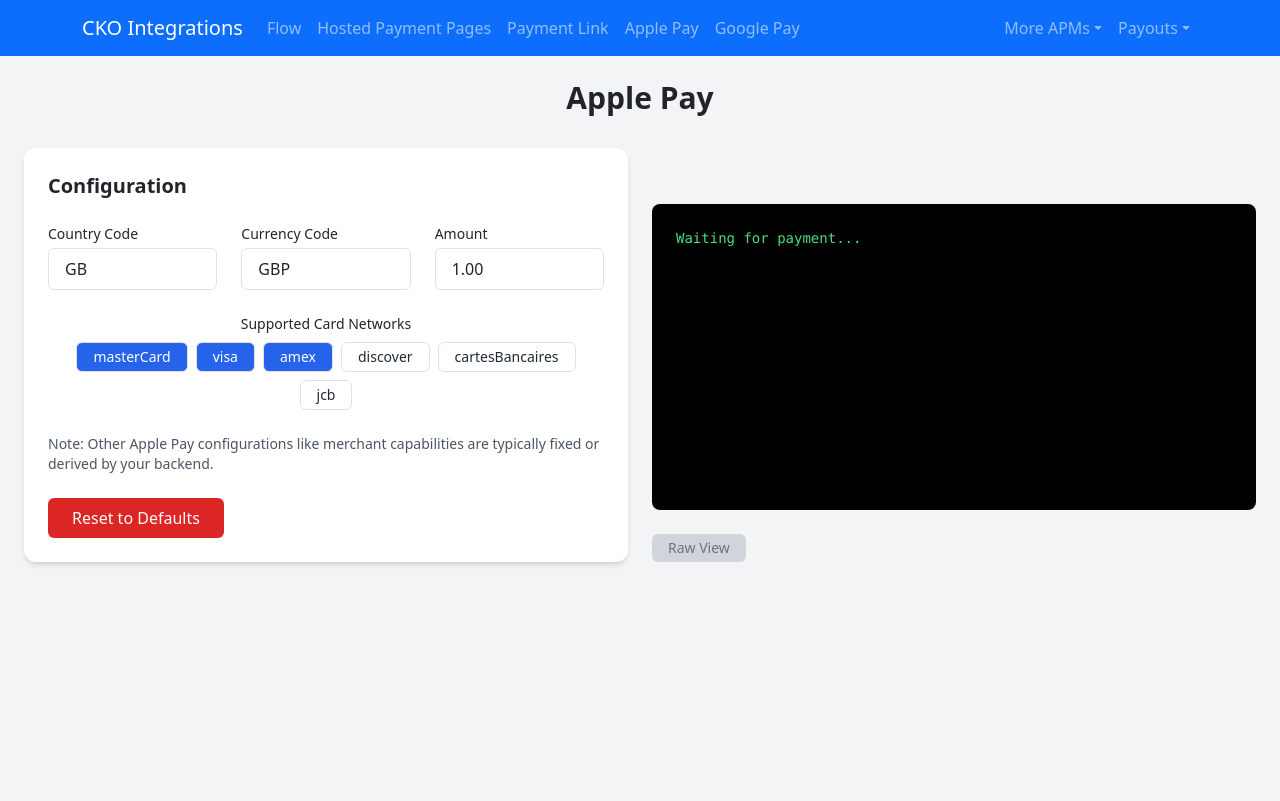
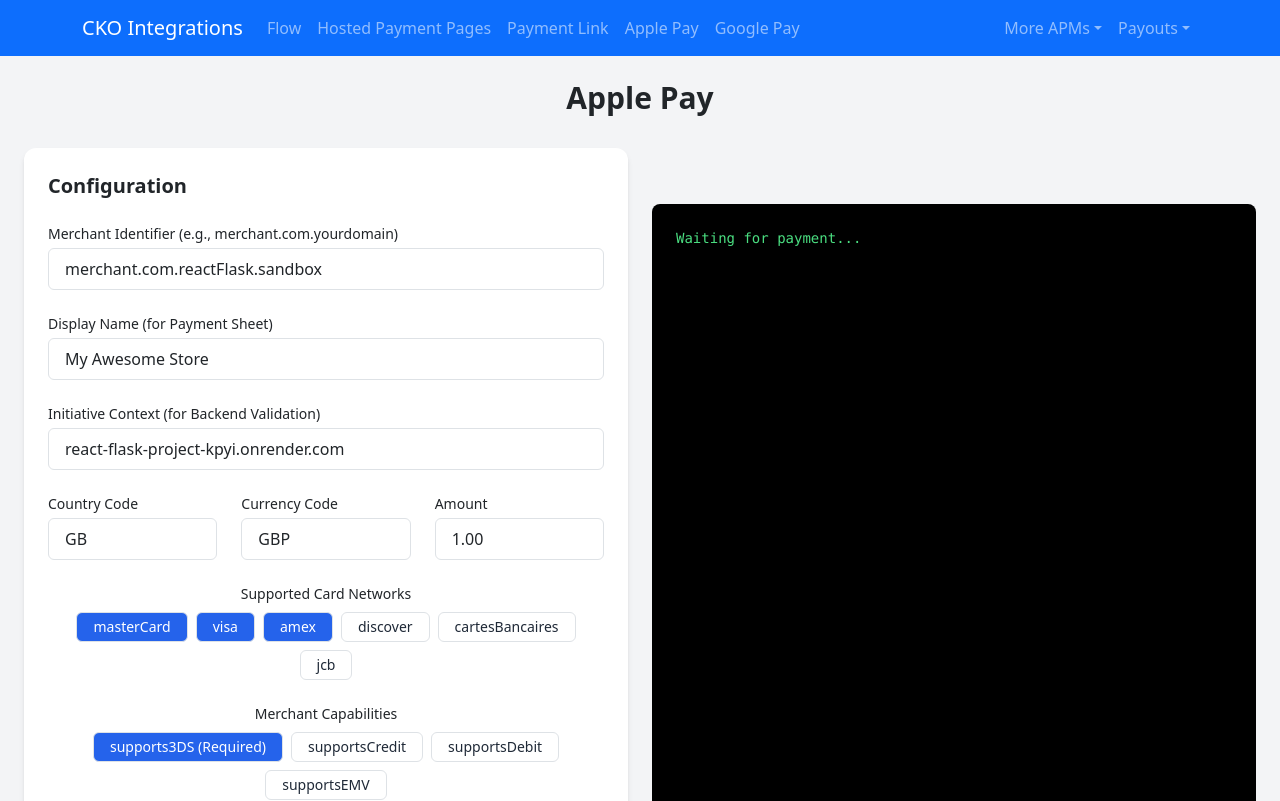
Before and after one commit to Mark-Reilly-Checkout/React-Flask-Project, a React (Create React App) app in the folder frontend/: page /applePay in a window 1280 px wide. Shown: the top 801 px of the page. Built offline with nearby package versions, Linux system fonts and the light colour scheme.

Commit message:
Adding merchantIdentifier,displayName, initiativeContext to the config panel

```diff
--- a/frontend/src/components/ApplePay.js
+++ b/frontend/src/components/ApplePay.js
@@ -1,28 +1,36 @@
 /* global ApplePaySession */
 import React, { useEffect, useRef, useState } from 'react';
 import axios from 'axios';
+import { toast } from 'react-toastify'; // Ensure toast is imported if you haven't already
 
+// Default configuration for Apple Pay
 const defaultConfig = {
     amount: '1.00',
     currencyCode: 'GBP',
     countryCode: 'GB',
-    supportedNetworks: ['masterCard', 'visa', 'amex'], // Default networks for Apple Pay
+    supportedNetworks: ['masterCard', 'visa', 'amex'], // Default selected networks
+    merchantCapabilities: ['supports3DS'],
+    initiativeContext: 'react-flask-project-kpyi.onrender.com',
+    merchantIdentifier: 'merchant.com.reactFlask.sandbox',
+    displayName: 'My Awesome Store', // Display name for the payment sheet
 };
 
-const allNetworks = ['masterCard', 'visa', 'amex', 'discover', 'cartesBancaires', 'jcb']; // All possible networks
+// All possible networks for selection
+const allNetworks = ['masterCard', 'visa', 'amex', 'discover', 'cartesBancaires', 'jcb'];
+
+// All optional merchant capabilities for selection
+const allOptionalMerchantCapabilities = ['supportsCredit', 'supportsDebit', 'supportsEMV'];
 
 const ApplePay = () => {
   const containerRef = useRef(null);
   const API_BASE_URL = process.env.REACT_APP_BACKEND_URL || "";
 
-  // Use defaultConfig for initial state
   const [config, setConfig] = useState(defaultConfig);
-
   const [paymentToken, setPaymentToken] = useState(null);
   const [paymentSuccess, setPaymentSuccess] = useState(false);
   const [viewRaw, setViewRaw] = useState(false);
 
-  // --- NEW: Load config from localStorage on mount ---
+  // Load config from localStorage on mount
   useEffect(() => {
     const savedConfig = localStorage.getItem('applePayConfig');
     if (savedConfig) {
@@ -30,12 +38,12 @@ const ApplePay = () => {
     }
   }, []);
 
-  // --- NEW: Save config to localStorage on change ---
+  // Save config to localStorage on change
   useEffect(() => {
     localStorage.setItem('applePayConfig', JSON.stringify(config));
   }, [config]);
 
-  // Update the useEffect dependencies to use config properties
+  // Effect to create/re-create the Apple Pay button when config changes
   useEffect(() => {
     // Remove any existing button to avoid duplicates
     const existingButton = document.querySelector('apple-pay-button');
@@ -45,7 +53,7 @@ const ApplePay = () => {
     const applePayButton = document.createElement('apple-pay-button');
     applePayButton.setAttribute('buttonstyle', 'black');
     applePayButton.setAttribute('type', 'plain');
-    applePayButton.setAttribute('locale', 'en-GB'); // Or dynamically set based on config.countryCode
+    applePayButton.setAttribute('locale', 'en-GB'); // Consider making this dynamic based on config.countryCode
     containerRef.current?.appendChild(applePayButton);
 
     // Add click listener
@@ -54,9 +62,10 @@ const ApplePay = () => {
     return () => {
       applePayButton.removeEventListener('click', handleApplePay);
     };
-  }, [config.amount, config.currencyCode, config.countryCode, config.supportedNetworks]); // Dependencies changed to config properties
+  }, [config]); // Re-run effect whenever any part of the config object changes
 
 
+  // Function to toggle selected card networks
   const toggleNetwork = (network) => {
     setConfig((prev) => ({
       ...prev,
@@ -66,73 +75,95 @@ const ApplePay = () => {
     }));
   };
 
-  // --- NEW: Reset function ---
+  // Function to toggle optional merchant capabilities
+  const toggleMerchantCapability = (capability) => {
+      setConfig((prev) => ({
+          ...prev,
+          merchantCapabilities: prev.merchantCapabilities.includes(capability)
+              ? prev.merchantCapabilities.filter((c) => c !== capability)
+              : [...prev.merchantCapabilities, capability],
+      }));
+  };
+
+  // Reset function to revert to defaultConfig
   const handleReset = () => {
     setConfig(defaultConfig);
     localStorage.removeItem('applePayConfig');
     setPaymentToken(null);
-    setPaymentSuccess(false); // Reset success state too
+    setPaymentSuccess(false);
   };
 
 
   const handleApplePay = async () => {
     if (!window.ApplePaySession || !ApplePaySession.canMakePayments()) {
-      alert("Apple Pay is not available on this device/browser.");
+      // Replaced alert with toast for better UI
+      toast.error("Apple Pay is not available on this device/browser.");
       return;
     }
 
-    amount: Math.round(parseFloat(config.amount) * 100)
-
+    // Construct the Apple Pay payment request using current config state
     const paymentRequest = {
-      countryCode: config.countryCode, // Use config
-      currencyCode: config.currencyCode, // Use config
-      supportedNetworks: config.supportedNetworks, // Use config
-      merchantCapabilities: ['supports3DS'],
+      countryCode: config.countryCode,
+      currencyCode: config.currencyCode,
+      supportedNetworks: config.supportedNetworks,
+      merchantCapabilities: config.merchantCapabilities, // Use selected capabilities
+      merchantIdentifier: config.merchantIdentifier, // Pass merchantIdentifier
       total: {
-        label: 'Test Purchase',
-        amount: parseFloat(config.amount).toFixed(2), // Use config
+        label: config.displayName, // Use displayName for the total label
+        amount: parseFloat(config.amount).toFixed(2),
       },
+      // You can add other fields like requiredBillingContactFields, requiredShippingContactFields etc.
     };
 
+    // Create a new ApplePaySession
     const session = new window.ApplePaySession(3, paymentRequest);
 
+    // Merchant Validation Callback
     session.onvalidatemerchant = async (event) => {
         const validationURL = event.validationURL;
         try {
+          // Send validationURL and new custom fields to your backend
           const res = await axios.post(`${API_BASE_URL}api/apple-pay/validate-merchant`, {
-            validationURL
+            validationURL,
+            initiativeContext: config.initiativeContext, // Send initiativeContext to backend
+            merchantIdentifier: config.merchantIdentifier, // Send merchantIdentifier to backend
+            displayName: config.displayName // Send displayName to backend
           });
           console.log("Validation URL", validationURL);
           console.log("Merchant validation response", res.data);
           session.completeMerchantValidation(res.data);
         } catch (err) {
           console.error("Merchant validation failed", err);
+          toast.error("Merchant validation failed. Please try again."); // Toast on error
           session.abort();
         }
       };
 
+    // Payment Authorization Callback
     session.onpaymentauthorized = async (event) => {
       const token = event.payment.token;
-      console.log("Payment token received", token);
-      console.log("Payment amount", config.amount); // Log the amount being used
 
       try {
+        // Send the Apple Pay token and amount to your backend for processing
         const res = await axios.post(`${API_BASE_URL}api/apple-pay-session`, {
           tokenData: token.paymentData,
-          amount: parseFloat(config.amount), // Use config amount here too
-          currencyCode: config.currencyCode,   // <--- ADD THIS
-          countryCode: config.countryCode,
+          amount: Math.round(parseFloat(config.amount) * 100), // Convert to minor units (cents)
+          currencyCode: config.currencyCode, // Send currencyCode to backend
+          countryCode: config.countryCode, // Send countryCode to backend
         });
 
         if (res.data.approved) {
-            setPaymentToken(JSON.stringify(token.paymentData));
+            setPaymentToken(JSON.stringify(token.paymentData)); // Store token for display
             setPaymentSuccess(true);
             session.completePayment(window.ApplePaySession.STATUS_SUCCESS);
+            toast.success('Apple Pay payment successful!'); // Toast on success
           } else {
             session.completePayment(window.ApplePaySession.STATUS_FAILURE);
+            toast.error('Apple Pay payment failed.'); // Toast on failure
           }
         } catch (err) {
           console.error('Payment failed', err);
+          toast.error('Apple Pay payment failed due to an error.'); // Toast on error
           session.completePayment(window.ApplePaySession.STATUS_FAILURE);
         }
     };
@@ -160,13 +191,46 @@ const ApplePay = () => {
         <div className="bg-white p-6 rounded-xl shadow-md">
           <h2 className="text-xl font-semibold mb-4">Configuration</h2>
 
+          {/* Merchant Identifier */}
+          <div className="mb-4">
+              <label className="block text-sm font-medium mb-1">Merchant Identifier (e.g., merchant.com.yourdomain)</label>
+              <input
+                  type="text"
+                  value={config.merchantIdentifier}
+                  onChange={(e) => setConfig({ ...config, merchantIdentifier: e.target.value })}
+                  className="w-full border rounded px-3 py-2"
+              />
+          </div>
+
+          {/* Display Name */}
+          <div className="mb-4">
+              <label className="block text-sm font-medium mb-1">Display Name (for Payment Sheet)</label>
+              <input
+                  type="text"
+                  value={config.displayName}
+                  onChange={(e) => setConfig({ ...config, displayName: e.target.value })}
+                  className="w-full border rounded px-3 py-2"
+              />
+          </div>
+
+          {/* Initiative Context */}
+          <div className="mb-4">
+              <label className="block text-sm font-medium mb-1">Initiative Context (for Backend Validation)</label>
+              <input
+                  type="text"
+                  value={config.initiativeContext}
+                  onChange={(e) => setConfig({ ...config, initiativeContext: e.target.value })}
+                  className="w-full border rounded px-3 py-2"
+              />
+          </div>
+
           {/* Country, Currency, Amount inputs */}
           <div className="flex gap-4 mb-4">
               <div className="flex-1">
                   <label className="block text-sm font-medium mb-1">Country Code</label>
                   <input
                       type="text"
-                      value={config.countryCode} // Use config.countryCode
+                      value={config.countryCode}
                       onChange={(e) => setConfig({ ...config, countryCode: e.target.value })}
                       className="w-full border rounded px-3 py-2"
                   />
@@ -175,7 +239,7 @@ const ApplePay = () => {
                   <label className="block text-sm font-medium mb-1">Currency Code</label>
                   <input
                       type="text"
-                      value={config.currencyCode} // Use config.currencyCode
+                      value={config.currencyCode}
                       onChange={(e) => setConfig({ ...config, currencyCode: e.target.value })}
                       className="w-full border rounded px-3 py-2"
                   />
@@ -184,14 +248,14 @@ const ApplePay = () => {
                   <label className="block text-sm font-medium mb-1">Amount</label>
                   <input
                       type="text"
-                      value={config.amount} // Use config.amount
+                      value={config.amount}
                       onChange={(e) => setConfig({ ...config, amount: e.target.value })}
                       className="w-full border rounded px-3 py-2"
                   />
               </div>
           </div>
 
-          {/* Card Networks Section */}
+          {/* Supported Card Networks Section */}
           <div className="mb-6 text-center">
               <label className="block text-sm font-medium mb-2">Supported Card Networks</label>
               <div className="flex flex-wrap justify-center gap-2">
@@ -199,7 +263,7 @@ const ApplePay = () => {
                       <button
                           key={network}
                           onClick={() => toggleNetwork(network)}
-                          className={`px-3 py-1 rounded border text-sm ${config.supportedNetworks.includes(network) // Use config.supportedNetworks
+                          className={`px-3 py-1 rounded border text-sm ${config.supportedNetworks.includes(network)
                               ? 'bg-blue-600 text-white border-blue-600'
                               : 'bg-white text-gray-800 border-gray-300'
                               }`}
@@ -210,11 +274,38 @@ const ApplePay = () => {
               </div>
           </div>
 
+          {/* Merchant Capabilities Section */}
+          <div className="mb-6 text-center">
+              <label className="block text-sm font-medium mb-2">Merchant Capabilities</label>
+              <div className="flex flex-wrap justify-center gap-2">
+                  {/* supports3DS - Always present and not clickable */}
+                  <button
+                      className="px-3 py-1 rounded border text-sm bg-blue-600 text-white border-blue-600 cursor-not-allowed"
+                      onClick={() => toast.info("supports3DS is a required capability and is always enabled.")}
+                  >
+                      supports3DS (Required)
+                  </button>
+                  {/* Optional capabilities */}
+                  {allOptionalMerchantCapabilities.map(capability => (
+                      <button
+                          key={capability}
+                          onClick={() => toggleMerchantCapability(capability)}
+                          className={`px-3 py-1 rounded border text-sm ${config.merchantCapabilities.includes(capability)
+                              ? 'bg-blue-600 text-white border-blue-600'
+                              : 'bg-white text-gray-800 border-gray-300'
+                              }`}
+                      >
+                          {capability}
+                      </button>
+                  ))}
+              </div>
+          </div>
+
           <p className="text-sm text-gray-600 mt-4">
-              Note: Other Apple Pay configurations like merchant capabilities are typically fixed or derived by your backend.
+              Note: Ensure your Apple Merchant ID is correctly configured in the backend and matches the 'Merchant Identifier' here.
           </p>
 
-          {/* --- NEW: Reset Button --- */}
+          {/* Reset Button */}
           <button
             onClick={handleReset}
             className="mt-2 px-4 py-2 rounded bg-red-600 text-white hover:bg-red-700"
```
Also changed, not shown: 1 other file (tests, documents, lock files or other folders).
